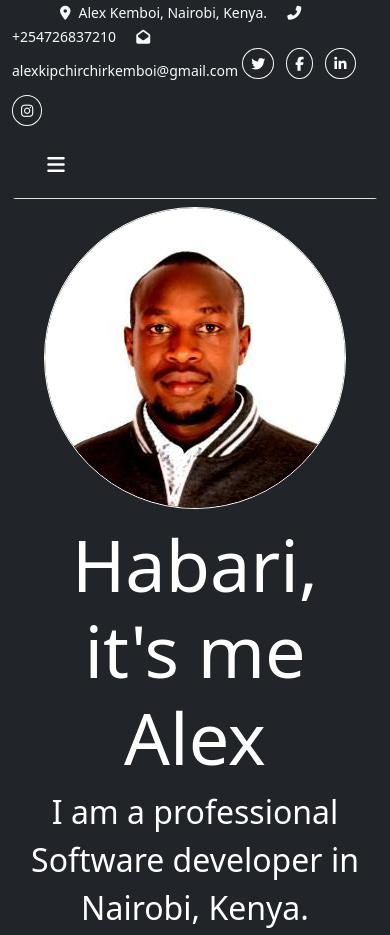
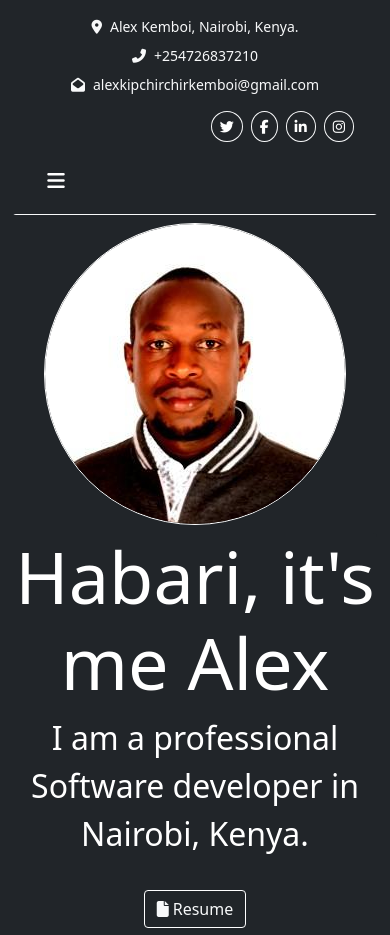
Before and after one commit to alexkemboi/webportfolio, a plain HTML site: page index.html in a window 390 px wide. Shown: the top 935 px of the page. Drawn offline with nearby package versions, Linux system fonts and the light colour scheme; no server answers.

Commit message:
Added responsiveness to the title bar

```diff
--- a/index.html
+++ b/index.html
@@ -48,21 +48,22 @@
   </head>
   <body class="bg-dark">
     <div class="container border-light">
-      <!-- Navbar componenet -->
+      <div class="bg-dark p-3 d-flex flex-column flex-md-row align-items-center">
+        <small class="text-light mb-2 mb-md-0"><i class="fa fa-map-marker-alt me-2"></i>Alex Kemboi, Nairobi, Kenya.</small>
+        <small class="text-light mb-2 mb-md-0"><i class="fa fa-phone-alt me-2"></i>+254726837210</small>
+        <small class="text-light mb-2 mb-md-0"><i class="fa fa-envelope-open me-2"></i>alexkipchirchirkemboi@gmail.com</small>
 
-      <div class=" align-items-center bg-dark">
-        <small class="me-3 text-light"><i class="fa fa-map-marker-alt me-2 ml-5"></i>Alex Kemboi, Nairobi, Kenya.</small>
-        <small class="me-3 text-light"><i class="fa fa-phone-alt me-2"></i>+254726837210</small>
-        <small class="text-light"><i class="fa fa-envelope-open me-2"></i>alexkipchirchirkemboi@gmail.com</small>
-
-        <a class="btn btn-sm btn-outline-light btn-sm-square rounded-circle me-2 mb-3" href="https://twitter.com/alexkemboi97"><i class="fab fa-twitter fw-normal"></i></a>
-        <a class="btn btn-sm btn-outline-light btn-sm-square rounded-circle me-2 mb-3" href="https://www.facebook.com/alexkemboi97"><i class="fab fa-facebook-f fw-normal"></i></a>
-        <a class="btn btn-sm btn-outline-light btn-sm-square rounded-circle me-2 mb-3" href="https://www.linkedin.com/in/alex-kemboi-9642a3166"><i class="fab fa-linkedin-in fw-normal"></i></a>
-        <a class="btn btn-sm btn-outline-light btn-sm-square rounded-circle me-2 mb-3" href="https://instagram.com/alexkemboi97"><i class="fab fa-instagram fw-normal"></i></a>
-
+        <div class="d-flex justify-content-center justify-content-md-end mt-2 ms-auto">
+            <a class="btn btn-sm btn-outline-light btn-sm-square rounded-circle me-2" href="https://twitter.com/alexkemboi97"><i class="fab fa-twitter fw-normal"></i></a>
+            <a class="btn btn-sm btn-outline-light btn-sm-square rounded-circle me-2" href="https://www.facebook.com/alexkemboi97"><i class="fab fa-facebook-f fw-normal"></i></a>
+            <a class="btn btn-sm btn-outline-light btn-sm-square rounded-circle me-2" href="https://www.linkedin.com/in/alex-kemboi-9642a3166"><i class="fab fa-linkedin-in fw-normal"></i></a>
+            <a class="btn btn-sm btn-outline-light btn-sm-square rounded-circle me-2" href="https://instagram.com/alexkemboi97"><i class="fab fa-instagram fw-normal"></i></a>
+        </div>
     </div>
 
-      <nav
+
+      <!-- Navbar componenet -->
+        <nav
         class="navbar navbar-expand-lg navbar-primary bg-dark "
       >
         <!-- <a class="navbar-brand text-light" href="#">Alex Kemboi</a> -->
@@ -105,8 +106,8 @@
 
       <!-- main banner -->
       <section id="home">
-          <div class="card">
-  <div class="card-content">
+          <div class="card border-light">
+  <div class="card-content ">
     <div class="row">
       <!-- Adjust column sizes for different screen sizes -->
       <div class="bg-dark col-xl-3 col-lg-4 col-12">
@@ -115,14 +116,14 @@
         </div>
       </div>
       <div class="bg-dark col-xl-9 col-lg-8 col-12">
-        <div class="text-center bg-dark rounded-right m-1">
+        <div class="text-center bg-dark rounded-right ">
           <h4 class="hero_title text-white">Habari, it's me Alex</h4>
           <p class="hero_desc text-white">
             I am a professional Software developer in Nairobi, Kenya.
           </p>
           <button
             type="button"
-            class="btn btn-dark text-light border-white border-1-solid-primary m-3 grow-on-hover"
+            class="btn btn-dark text-light border-white border-1-solid-light m-3 grow-on-hover"
             onclick="downloadCV()"
           >
             <i class="fas fa-file mr-1"></i>Resume
```
